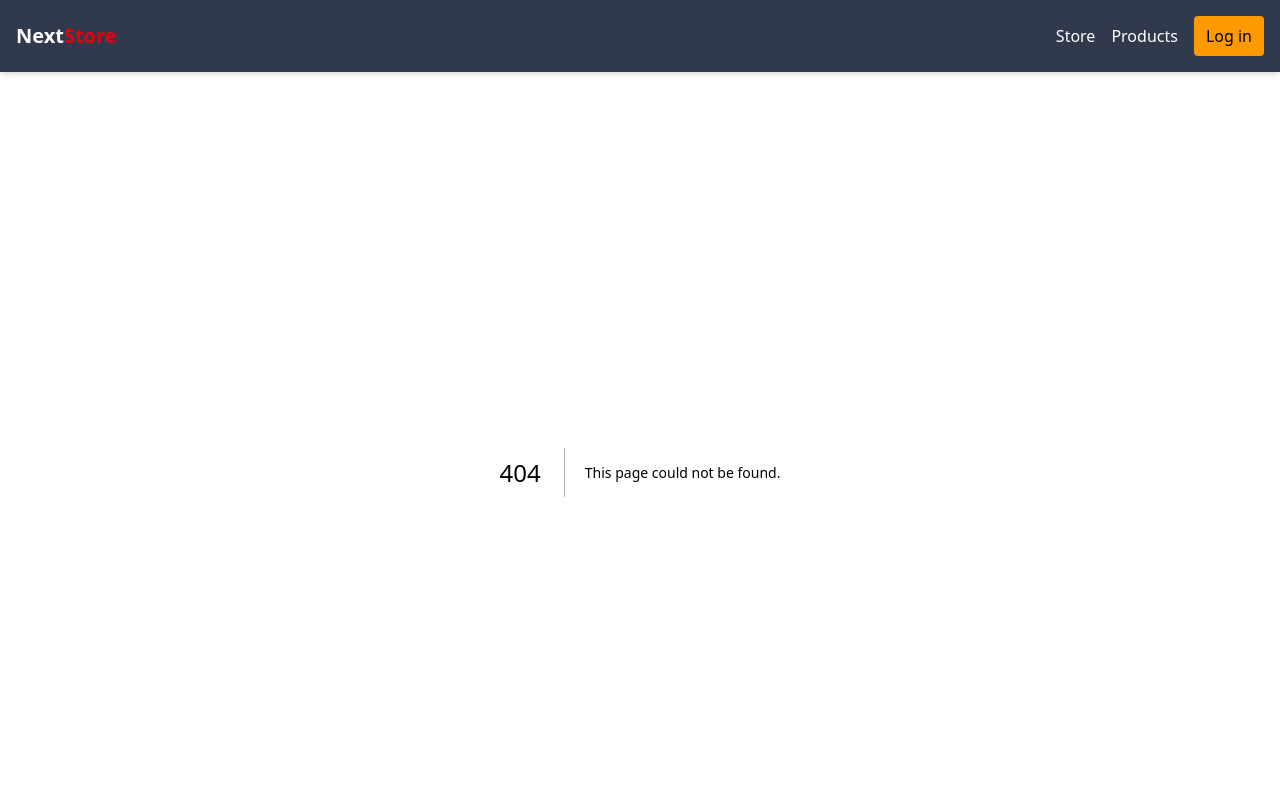
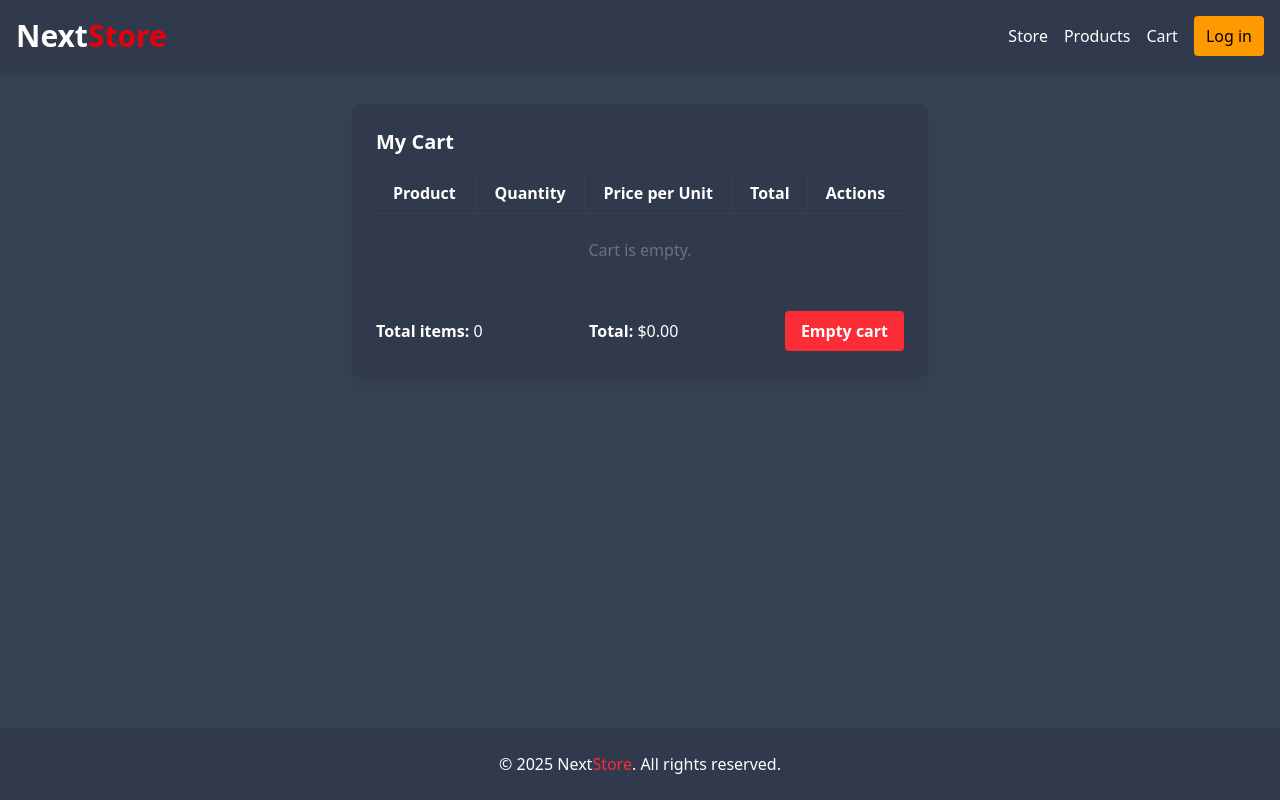
Before and after one commit to guidonunes/nextjs-ecommerce, a Next.js app: page /cart in a window 1280 px wide. Before the commit this address had no page. Shown: the top 800 px of the page. Built offline with nearby package versions, Linux system fonts and the light colour scheme.

Commit message:
add cart summary logic

```diff
--- a/app/api/dashboard/login/route.tsx
+++ b/app/api/dashboard/login/route.tsx
@@ -7,7 +7,7 @@ export async function  POST(request: Request) {
     return NextResponse.json({ message: 'Email and password are required.' }, { status: 400 });
   }
 
-  if (email === 'admin@example.com' && password === 'admin123') {
+  if (email === 'gui@fiap.com' && password === 'admin789') {
     return NextResponse.json(({ token: 'fake-jwt-token' }), { status: 200 });
   } else {
     return NextResponse.json(({ message: 'Invalid email or password.' }), { status: 401 });
--- /dev/null
+++ b/app/cart/page.tsx
@@ -0,0 +1,9 @@
+// src/app/carrinho/page.tsx
+import CartSummary from "@/app/components/CartSummary";
+export default function CarrinhoPage() {
+  return (
+    <main className="container mx-auto p-8">
+      <CartSummary />
+    </main>
+  );
+}
--- a/app/components/CartSummary.tsx
+++ b/app/components/CartSummary.tsx
@@ -8,16 +8,16 @@ export default function CartSummary() {
   const { cartItems, totalItems, totalPrice, removeFromCart, clearCart } = useCart();
 
   return (
-    <aside className="bg-white p-6 rounded-lg shadow-lg max-w-xl mx-auto">
-      <h3 className="font-bold text-xl mb-4 text-gray-800">Resumo do Carrinho</h3>
+    <aside className="bg-[#31394c] p-6 rounded-lg shadow-lg max-w-xl mx-auto">
+      <h3 className="font-bold text-xl mb-4 text-white">My Cart</h3>
       <table className="min-w-full border rounded overflow-hidden">
-        <thead className="bg-gray-100">
+        <thead className="bg-[#31394c] text-white  rounded-lg">
           <tr>
-            <th className="px-4 py-2 border-b text-left">Product</th>
-            <th className="px-4 py-2 border-b text-center">Quantity</th>
-            <th className="px-4 py-2 border-b text-center">Price per Unit</th>
-            <th className="px-4 py-2 border-b text-center">Total</th>
-            <th className="px-4 py-2 border-b text-center">Actions</th>
+            <th className="px-4 py-2 border border-gray-700 text-left">Product</th>
+            <th className="px-4 py-2 border border-gray-700 text-center">Quantity</th>
+            <th className="px-4 py-2 border border-gray-700 text-center">Price per Unit</th>
+            <th className="px-4 py-2 border border-gray-700 text-center">Total</th>
+            <th className="px-4 py-2 border border-gray-700 text-center">Actions</th>
           </tr>
         </thead>
         <tbody>
@@ -27,13 +27,13 @@ export default function CartSummary() {
             </tr>
           ) : (
             cartItems.map((i) => (
-              <tr key={i.id} className="border-b hover:bg-gray-50">
-                <td className="px-4 py-2 font-medium text-gray-900">{i.nome}</td>
-                <td className="px-4 py-2 text-center">{i.quantity}</td>
-                <td className="px-4 py-2 text-center">{new Intl.NumberFormat('pt-BR', { style: 'currency', currency: 'USD' }).format(i.valor)}</td>
-                <td className="px-4 py-2 text-center">{new Intl.NumberFormat('pt-BR', { style: 'currency', currency: 'USD' }).format(i.valor * i.quantity)}</td>
-                <td className="px-4 py-2 text-center">
-                  <button onClick={() => { if (i.id != null) removeFromCart(i.id); }} className="px-2 py-1 bg-red-100 text-red-700 rounded hover:bg-red-200 transition">Remover</button>
+              <tr key={i.id} className="border-b hover:bg-gray-600">
+                <td className="px-4 py-3 border border-gray-700 font-medium text-white">{i.nome}</td>
+                <td className="px-4 py-3 border border-gray-700 text-center">{i.quantity}</td>
+                <td className="px-4 py-3 border border-gray-700 text-center">{new Intl.NumberFormat('en-US', { style: 'currency', currency: 'USD' }).format(i.valor)}</td>
+                <td className="px-4 py-3 border border-gray-700 text-center">{new Intl.NumberFormat('en-US', { style: 'currency', currency: 'USD' }).format(i.valor * i.quantity)}</td>
+                <td className="px-4 py-3 border border-gray-700 text-center">
+                  <button onClick={() => { if (i.id != null) removeFromCart(i.id); }} className="px-2 py-1 bg-red-500 text-white rounded hover:bg-red-600 transition">Remove</button>
                 </td>
               </tr>
             ))
@@ -42,12 +42,12 @@ export default function CartSummary() {
       </table>
       <div className="mt-6 flex flex-col sm:flex-row sm:items-center sm:justify-between gap-4">
         <div>
-          <span className="font-semibold">Total de cartItems:</span> {totalItems}
+          <span className="font-semibold">Total items:</span> {totalItems}
         </div>
         <div>
-          <span className="font-semibold">Valor total:</span> {new Intl.NumberFormat('pt-BR', { style: 'currency', currency: 'USD' }).format(totalPrice)}
+          <span className="font-semibold">Total:</span> {new Intl.NumberFormat('en-US', { style: 'currency', currency: 'USD' }).format(totalPrice)}
         </div>
-        <button onClick={clearCart} className="px-4 py-2 bg-gray-200 rounded hover:bg-gray-300 transition font-semibold">Empty cart</button>
+        <button onClick={clearCart} className="px-4 py-2 bg-red-500 rounded hover:bg-red-600 transition font-semibold">Empty cart</button>
       </div>
     </aside>
   );
--- a/app/components/Header.tsx
+++ b/app/components/Header.tsx
@@ -4,10 +4,11 @@ export default function Header() {
   return (
     <header className="bg-[#31394c] text-white shadow-md">
       <div className="container mx-auto flex items-center justify-between p-4">
-        <Link href="/" className="text-xl font-bold text-white">Next<span className="text-red-600">Store</span></Link>
+        <Link href="/" className="text-3xl font-bold text-white">Next<span className="text-red-600">Store</span></Link>
         <nav className="flex items-center gap-4">
           <Link href="/" className="text-white hover:text-amber-500">Store</Link>
           <Link href="/dashboard/" className="text-white hover:text-amber-500">Products</Link>
+          <Link href="/cart/">Cart</Link>
           <Link href="/dashboard/login" className="px-3 py-2 bg-amber-500 text-black rounded hover:bg-amber-600">Log in</Link>
         </nav>
       </div>
```
